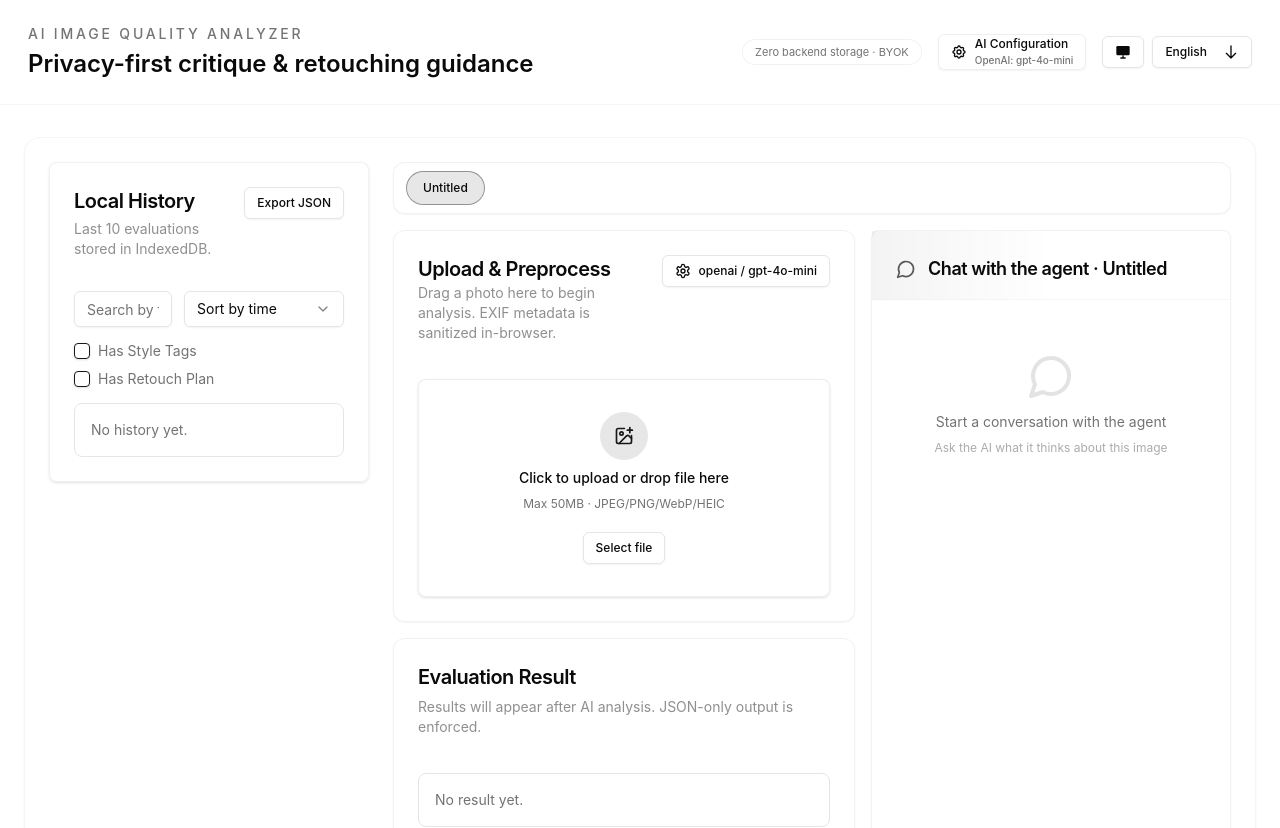
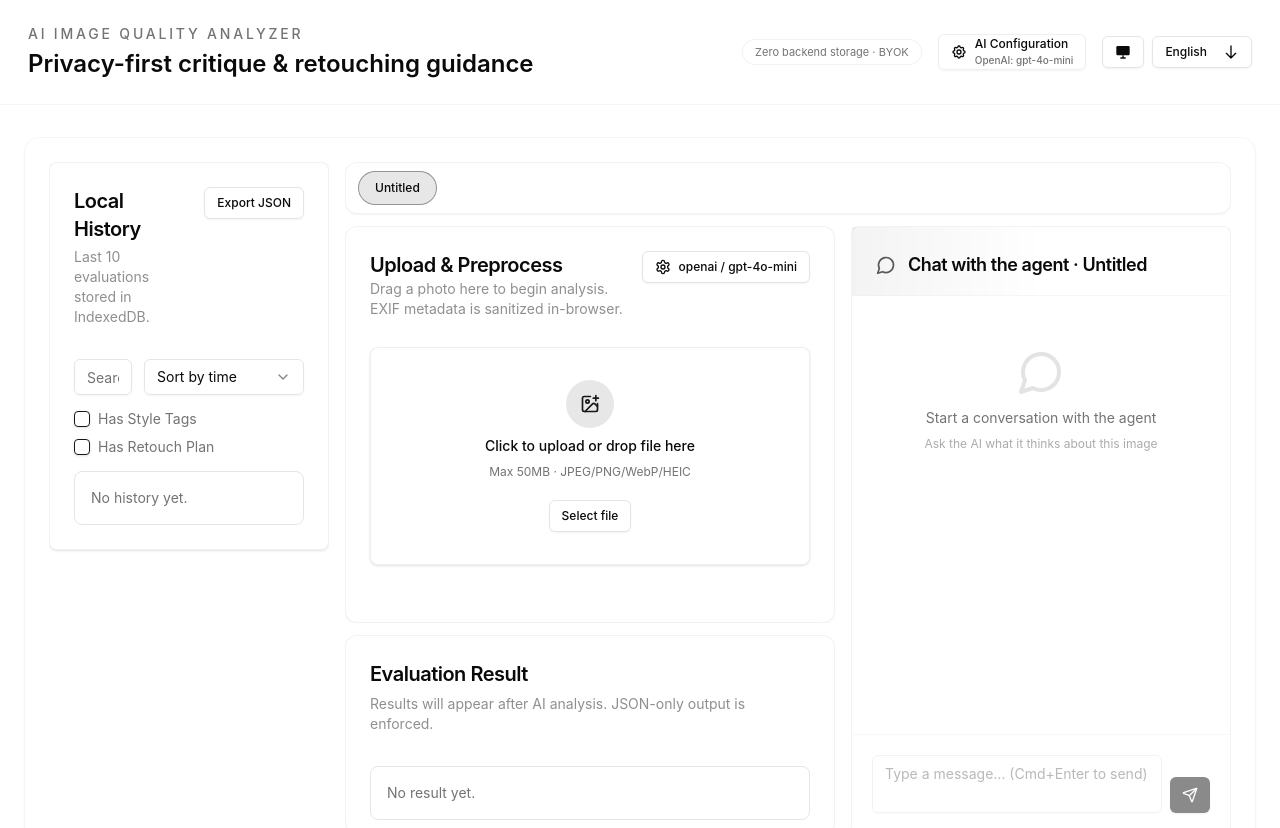
Before and after one commit to secret344/AI-IMAGE, a React (Vite) app: page / in a window 1280 px wide. Shown: the top 828 px of the page. Built offline with nearby package versions, Linux system fonts and the light colour scheme.

Commit message:
Restructure UI layout: Lightroom-style left-right split
Co-authored-by: secret344 <43113657+secret344@users.noreply.github.com>

```diff
--- a/src/App.tsx
+++ b/src/App.tsx
@@ -4,7 +4,6 @@ import { Layout } from '@/components/Layout';
 import { UploadPanel } from '@/components/UploadPanel';
 import { ResultPanel } from '@/components/ResultPanel';
 import { HistoryPanel } from '@/components/HistoryPanel';
-import { CustomAgentsPanel } from '@/components/CustomAgentsPanel';
 import { TaskTabsBar } from '@/components/layout/TaskTabsBar';
 import { useAppStore } from '@/state/useAppStore';
 import { TaskProvider } from '@/state/TaskContext';
@@ -127,24 +126,37 @@ function AppContent() {
   });
 
   return (
-    <div className="grid min-w-0 w-full items-start gap-6 lg:grid-cols-[minmax(0,320px)_minmax(0,1fr)]">
-      <div className="min-w-0 space-y-6">
+    <div className="grid min-w-0 w-full h-[calc(100vh-8rem)] items-start gap-4 lg:grid-cols-[minmax(0,280px)_minmax(0,1fr)]">
+      {/* Left: History Panel */}
+      <div className="min-w-0 h-full overflow-hidden">
         <HistoryPanel />
       </div>
-      <div className="min-w-0 flex flex-col gap-4">
+
+      {/* Right: Task Detail Area with Tab Bar */}
+      <div className="min-w-0 h-full flex flex-col gap-3 overflow-hidden">
         <TaskTabsBar
           tabs={tabs}
           activeId={effectiveTaskId}
           onSelect={handleSelectTab}
           onClose={handleCloseTab}
         />
-        <div className="grid min-w-0 gap-4 lg:grid-cols-[minmax(0,1fr)_minmax(0,360px)]">
-          <div className="min-w-0 flex flex-col gap-4">
-            <UploadPanel uploadChat={uploadChat} />
-            <ResultPanel />
-            <CustomAgentsPanel />
+
+        {/* Task Content: Left (Upload + Result) | Right (Chat) */}
+        <div className="grid min-w-0 flex-1 gap-4 overflow-hidden lg:grid-cols-[minmax(0,1fr)_minmax(0,380px)]">
+          {/* Left Column: Upload/Image Preview + Evaluation Results */}
+          <div className="min-w-0 h-full flex flex-col gap-3 overflow-hidden">
+            {/* Upload/Preview takes majority of space */}
+            <div className="flex-[2] min-h-0 overflow-y-auto">
+              <UploadPanel uploadChat={uploadChat} />
+            </div>
+            {/* Evaluation Results below */}
+            <div className="flex-1 min-h-0 overflow-y-auto">
+              <ResultPanel />
+            </div>
           </div>
-          <div className="min-w-0">
+
+          {/* Right Column: Chat Component */}
+          <div className="min-w-0 h-full overflow-hidden">
             <UploadChatWrapper
               chatState={uploadChat}
               imageName={taskState.selectedFileName || t('history.untitled')}
@@ -152,6 +164,10 @@ function AppContent() {
             />
           </div>
         </div>
+
+        {/* Custom Agents Panel - moved to bottom or can be in settings */}
+        {/* Temporarily hidden from main flow as per requirements */}
+        {/* <CustomAgentsPanel /> */}
       </div>
     </div>
   );
--- a/src/components/ResultPanel.tsx
+++ b/src/components/ResultPanel.tsx
@@ -89,15 +89,14 @@ export function ResultPanel() {
   }, [setTaskState, styleResult, i18n.language]);
 
   return (
-    <div ref={sectionRef} className="h-full">
-      <Card className="border-border/50 bg-card/60 backdrop-blur-sm shadow-sm rounded-xl h-full flex flex-col">
-        <CardHeader className="pb-3 sm:pb-4">
+    <Card className="border-border/50 bg-card/60 backdrop-blur-sm shadow-sm rounded-xl h-full flex flex-col" ref={sectionRef}>
+      <CardHeader className="pb-3 sm:pb-4 flex-shrink-0">
         <CardTitle className="text-lg sm:text-xl">{t('result.title')}</CardTitle>
         <CardDescription className="text-sm text-muted-foreground/80">
           {t('result.description')}
         </CardDescription>
       </CardHeader>
-        <CardContent className="space-y-5 flex-1 overflow-y-auto">
+      <CardContent className="space-y-4 flex-1 overflow-y-auto min-h-0">
         {/* Status Messages */}
         <StatusMessages
           isOnline={isOnline}
@@ -145,6 +144,5 @@ export function ResultPanel() {
         />
       </CardContent>
     </Card>
-    </div>
   );
 }
--- a/src/components/UploadPanel.tsx
+++ b/src/components/UploadPanel.tsx
@@ -14,7 +14,6 @@ import { analyzeStyleWithChat } from '@/modules/style/analyzeStyleWithChat';
 import type { UseUploadChatReturn } from '@/hooks/useUploadChat';
 import { saveTaskDetail, saveTaskSummary } from '@/modules/storage/history';
 import { UploadDropzone } from '@/components/upload/UploadDropzone';
-import { UploadPreview } from '@/components/upload/UploadPreview';
 import { StyleTagsSummary } from '@/components/upload/StyleTagsSummary';
 import { RecommendedAgentsList } from '@/components/upload/RecommendedAgentsList';
 import { TaskSettingsPanel } from '@/components/upload/TaskSettingsPanel';
@@ -60,8 +59,7 @@ export function UploadPanel({ uploadChat }: UploadPanelProps) {
     processingStage,
     styleResult,
     recommendedAgents,
-    processedImage,
-    previewImageBase64
+    processedImage
   } = taskState;
 
   const applyRecommendations = useCallback(
@@ -243,10 +241,8 @@ export function UploadPanel({ uploadChat }: UploadPanelProps) {
   }, []);
 
   return (
-    <div className="flex flex-col gap-4 h-full">
-      {/* 左侧：上传和预览区域 */}
-      <Card className="border-border/50 bg-card/60 backdrop-blur-sm flex flex-col shadow-sm rounded-xl">
-        <CardHeader className="pb-3 sm:pb-4">
+    <Card className="border-border/50 bg-card/60 backdrop-blur-sm flex flex-col shadow-sm rounded-xl h-full">
+      <CardHeader className="pb-3 sm:pb-4 flex-shrink-0">
         <div className="flex items-start justify-between gap-3">
           <div className="flex-1">
             <CardTitle className="text-lg sm:text-xl">{t('upload.title')}</CardTitle>
@@ -258,7 +254,10 @@ export function UploadPanel({ uploadChat }: UploadPanelProps) {
           <TaskSettingsPanel />
         </div>
       </CardHeader>
-        <CardContent className="space-y-5 flex-1 flex flex-col overflow-y-auto">
+      <CardContent className="space-y-3 flex-1 flex flex-col overflow-y-auto">
+        {/* 上传区域或图片预览 - 根据是否有图片决定显示哪个 */}
+        {!processedImage ? (
+          // 没有图片时显示上传区域
           <UploadDropzone
             isProcessing={isProcessing}
             processingStage={processingStage}
@@ -268,22 +267,34 @@ export function UploadPanel({ uploadChat }: UploadPanelProps) {
             onDrop={handleDrop}
             onFileChange={handleFileChange}
           />
+        ) : (
+          // 有图片时显示预览（占据大部分空间）
+          <div className="flex-1 min-h-0 flex flex-col gap-3">
+            <div className="flex-1 min-h-0 relative">
+              <Card className="border-border/60 bg-card/40 h-full">
+                <CardContent className="p-2 h-full flex items-center justify-center">
+                  <img
+                    src={processedImage.base64}
+                    alt={selectedFileName || t('upload.previewAlt')}
+                    className="max-w-full max-h-full rounded-md border border-border/50 object-contain"
+                  />
+                </CardContent>
+              </Card>
+            </div>
             {selectedFileName && (
-            <p className="text-xs sm:text-sm text-emerald-600 dark:text-emerald-400 font-medium">
+              <p className="text-xs sm:text-sm text-emerald-600 dark:text-emerald-400 font-medium flex-shrink-0">
                 ✓ {t('upload.selected')}: {selectedFileName}
               </p>
             )}
-          <UploadPreview
-            processedImageBase64={processedImage?.base64 ?? null}
-            previewImageBase64={previewImageBase64}
-          />
+          </div>
+        )}
 
         {/* 分析按钮 - 只在图片上传后且未分析时显示 */}
         {processedImage && !styleResult && (
           <Button
             onClick={handleAnalyzeStyle}
             disabled={isProcessing || uploadChat.isLoading}
-              className="w-full"
+            className="w-full flex-shrink-0"
             size="lg"
             variant={uploadChat.shouldShowAnalysisSuggestion ? 'default' : 'outline'}
           >
@@ -293,7 +304,7 @@ export function UploadPanel({ uploadChat }: UploadPanelProps) {
 
         {/* AI分析建议 */}
         {uploadChat.shouldShowAnalysisSuggestion && uploadChat.analysisSuggestion && (
-            <Alert className="bg-blue-50 border-blue-200 dark:bg-blue-950 dark:border-blue-800">
+          <Alert className="bg-blue-50 border-blue-200 dark:bg-blue-950 dark:border-blue-800 flex-shrink-0">
             <AlertDescription className="text-sm">
               <div className="space-y-2">
                 <p className="text-blue-900 dark:text-blue-100">
@@ -322,12 +333,11 @@ export function UploadPanel({ uploadChat }: UploadPanelProps) {
         <StyleTagsSummary styleResult={styleResult} />
         <RecommendedAgentsList agents={recommendedAgents} />
         {error && (
-            <div className="rounded-md border border-destructive/30 bg-destructive/10 p-3 text-xs sm:text-sm text-destructive font-medium">
+          <div className="rounded-md border border-destructive/30 bg-destructive/10 p-3 text-xs sm:text-sm text-destructive font-medium flex-shrink-0">
             ⚠️ {error}
           </div>
         )}
       </CardContent>
     </Card>
-    </div>
   );
 }
```
Lines whose indentation alone changed are shown as unchanged.
